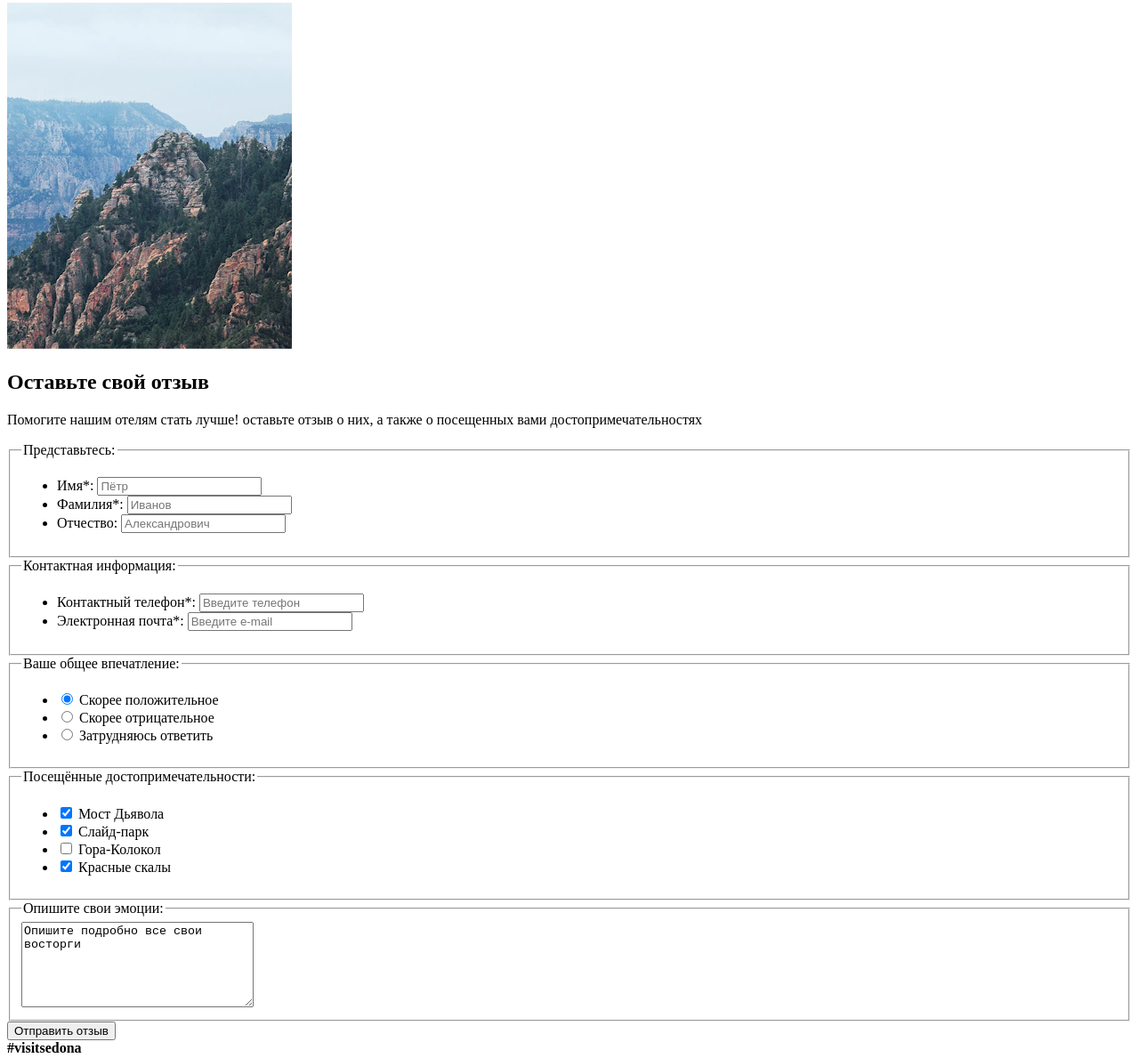
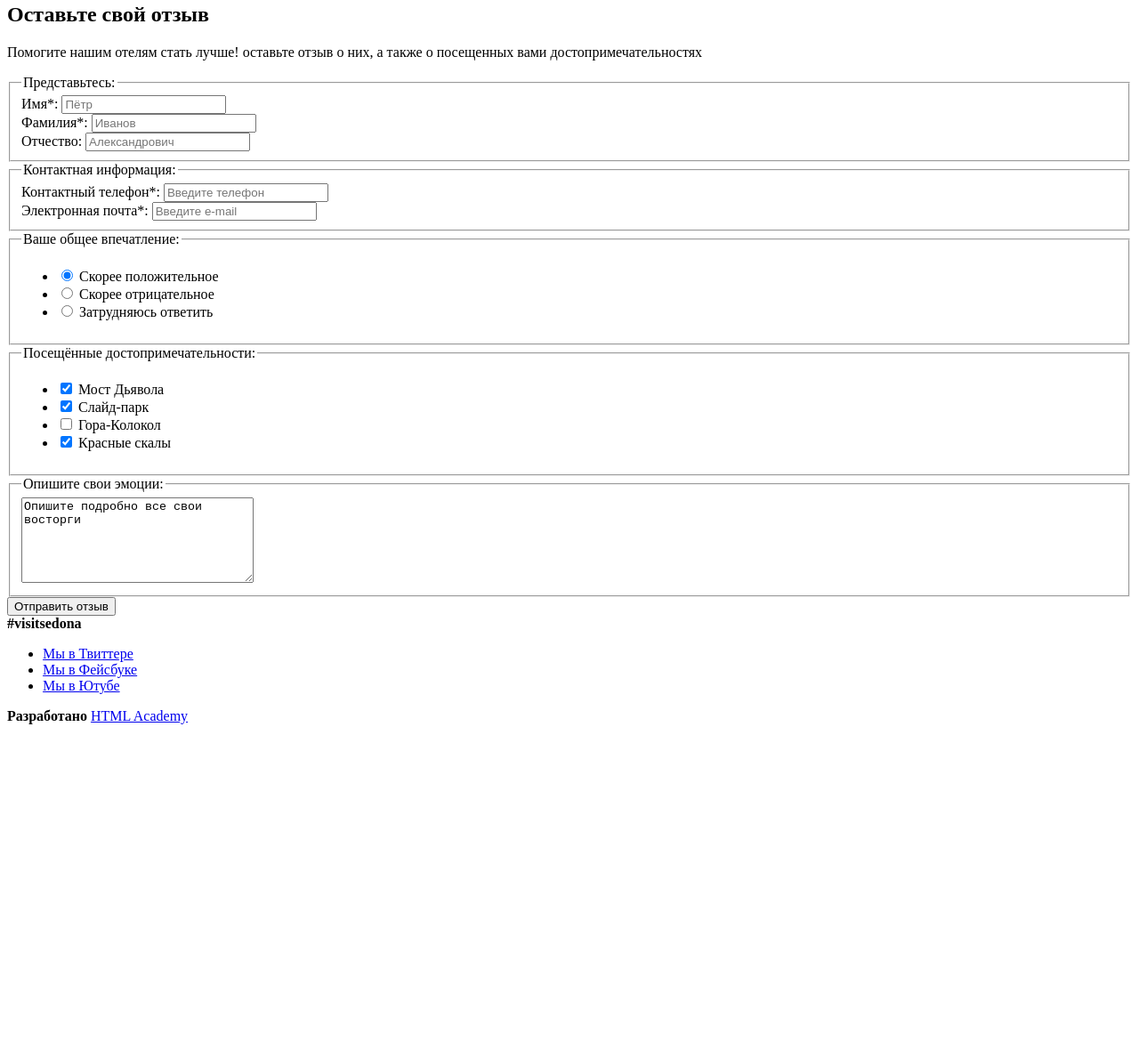
Before and after one commit to Shkerin/410531-sedona, a website: page form.html in a window 1280 px wide. Shown: the part 299-1488 px from the top of the page at 89% size. After the commit the page ends 1121 px from the top, so only its background shows below. Drawn offline with Linux system fonts and the light colour scheme.

Commit message:
Исправлены все замечания наставника

```diff
--- a/form.html
+++ b/form.html
@@ -34,103 +34,82 @@
 
 <main class="page-main">
   <h1 class="page-main__title">Sedona</h1>
-  <img class="page-main__background-image" src="img/background-mobile.jpg" width="320" height="389" alt="Изображение горы в Седоне">
   <section class="review">
     <h2 class="review__title">Оставьте свой отзыв</h2>
     <p class="review__description">
       Помогите нашим отелям стать лучше! оставьте отзыв о них, а также о посещенных вами достопримечательностях
     </p>
-    <form class="review__form" action="https://echo.htmlacademy.ru" method="post">
-      <fieldset class="review__fieldset">
-        <legend class="review__legend">Представьтесь:</legend>
-        <ul class="review__list">
-          <li class="review__item">
-            <label class="review__label" for="first-name">Имя*:</label>
-            <input class="review__input" id="first-name" type="text" name="first-name" placeholder="Пётр" required>
+    <form class="form" action="https://echo.htmlacademy.ru" method="post">
+      <fieldset class="form__fieldset">
+        <legend class="form__legend">Представьтесь:</legend>
+        <div class="form__group">
+          <label class="form__label" for="first-name">Имя*:</label>
+          <input class="form__field" id="first-name" type="text" name="first-name" placeholder="Пётр" required>
+        </div>
+        <div class="form__group">
+          <label class="form__label" for="last-name">Фамилия*:</label>
+          <input class="form__field" id="last-name" type="text" name="last-name" placeholder="Иванов" required>
+        </div>
+        <div class="form__group">
+          <label class="form__label" for="middle-name">Отчество:</label>
+          <input class="form__field" id="middle-name" type="text" name="middle-name" placeholder="Александрович">
+        </div>
+      </fieldset>
+      <fieldset class="form__fieldset">
+        <legend class="form__legend">Контактная информация:</legend>
+        <div class="form__group">
+          <label class="form__label" for="telephone">Контактный телефон*:</label>
+          <input class="form__field" id="telephone" type="tel" name="telephone" placeholder="Введите телефон" required>
+        </div>
+        <div class="form__group">
+          <label class="form__label" for="email">Электронная почта*:</label>
+          <input class="form__field" id="email" type="email" name="email" placeholder="Введите e-mail" required>
+        </div>
+      </fieldset>
+      <fieldset class="form__fieldset">
+        <legend class="form__legend">Ваше общее впечатление:</legend>
+        <ul class="form__list">
+          <li class="form__item">
+            <input class="form__field-radio" id="review-positive" type="radio" name="review" value="positive" checked>
+            <label class="form__label-radio" for="review-positive">Скорее положительное</label>
           </li>
-          <li class="review__item">
-            <label class="review__label" for="last-name">Фамилия*:</label>
-            <input class="review__input" id="last-name" type="text" name="last-name" placeholder="Иванов" required>
+          <li class="form__item">
+            <input class="form__field-radio" id="review-negative" type="radio" name="review" value="negative">
+            <label class="form__label-radio" for="review-negative">Скорее отрицательное</label>
           </li>
-          <li class="review__item">
-            <label class="review__label" for="middle-name">Отчество:</label>
-            <input class="review__input" id="middle-name" type="text" name="middle-name" placeholder="Александрович">
+          <li class="form__item">
+            <input class="form__field-radio" id="review-difficult" type="radio" name="review" value="difficult">
+            <label class="form__label-radio" for="review-difficult">Затрудняюсь ответить</label>
           </li>
         </ul>
       </fieldset>
-      <fieldset class="review__fieldset">
-        <legend class="review__legend">Контактная информация:</legend>
-        <ul class="review__list">
-          <li class="review__item">
-            <label class="review__label" for="telephone">Контактный телефон*:</label>
-            <input class="review__input" id="telephone" type="tel" name="telephone" placeholder="Введите телефон" required>
+      <fieldset class="form__fieldset">
+        <legend class="form__legend">Посещённые достопримечательности:</legend>
+        <ul class="form__list">
+          <li class="form__item">
+            <input class="form__field-checkbox" id="devils-bridge" type="checkbox" name="devils-bridge" checked>
+            <label class="form__label-checkbox" for="devils-bridge">Мост Дьявола</label>
           </li>
-          <li class="review__item">
-            <label class="review__label" for="email">Электронная почта*:</label>
-            <input class="review__input" id="email" type="email" name="email" placeholder="Введите e-mail" required>
+          <li class="form__item">
+            <input class="form__field-checkbox" id="slide-park" type="checkbox" name="slide-park" checked>
+            <label class="form__label-checkbox" for="slide-park">Слайд-парк</label>
+          </li>
+          <li class="form__item">
+            <input class="form__field-checkbox" id="mountain-bell" type="checkbox" name="mountain-bell">
+            <label class="form__label-checkbox" for="mountain-bell">Гора-Колокол</label>
+          </li>
+          <li class="form__item">
+            <input class="form__field-checkbox" id="red-rocks" type="checkbox" name="red-rocks" checked>
+            <label class="form__label-checkbox" for="red-rocks">Красные скалы</label>
           </li>
         </ul>
       </fieldset>
-      <fieldset class="review__fieldset">
-        <legend class="review__legend">Ваше общее впечатление:</legend>
-        <ul class="review__list">
-          <li class="review__item">
-            <label class="review__label-radio">
-              <input class="review__input-radio" type="radio" name="review" value="positive" checked>
-              <span class="review__text-radio">Скорее положительное</span>
-            </label>
-          </li>
-          <li class="review__item">
-            <label class="review__label-radio">
-              <input class="review__input-radio" type="radio" name="review" value="negative">
-              <span class="review__text-radio">Скорее отрицательное</span>
-            </label>
-          </li>
-          <li class="review__item">
-            <label class="review__label-radio">
-              <input class="review__input-radio" type="radio" name="review" value="difficult">
-              <span class="review__text-radio">Затрудняюсь ответить</span>
-            </label>
-          </li>
-        </ul>
+      <fieldset class="form__fieldset">
+        <legend class="form__legend">Опишите свои эмоции:</legend>
+        <textarea class="form__field form__field--textarea" name="comment"
+                  cols="30" rows="6">Опишите подробно все свои восторги</textarea>
       </fieldset>
-      <fieldset class="review__fieldset">
-        <legend class="review__legend">Посещённые достопримечательности:</legend>
-        <ul class="review__list">
-          <li class="review__item">
-            <label class="review__label-checkbox">
-              <input class="review__input-checkbox" type="checkbox" name="devils-bridge" checked>
-              <span class="review__text-checkbox">Мост Дьявола</span>
-            </label>
-          </li>
-          <li class="review__item">
-            <label class="review__label-checkbox">
-              <input class="review__input-checkbox" type="checkbox" name="slide-park" checked>
-              <span class="review__text-checkbox">Слайд-парк</span>
-            </label>
-          </li>
-          <li class="review__item">
-            <label class="review__label-checkbox">
-              <input class="review__input-checkbox" type="checkbox" name="mountain-bell">
-              <span class="review__text-checkbox">Гора-Колокол</span>
-            </label>
-          </li>
-          <li class="review__item">
-            <label class="review__label-checkbox">
-              <input class="review__input-checkbox" type="checkbox" name="red-rocks" checked>
-              <span class="review__text-checkbox">Красные скалы</span>
-            </label>
-          </li>
-        </ul>
-      </fieldset>
-      <fieldset class="review__fieldset">
-        <legend class="review__legend">Опишите свои эмоции:</legend>
-        <label class="review__label-textarea">
-          <textarea class="review__textarea" name="comment" cols="30"
-                    rows="6">Опишите подробно все свои восторги</textarea>
-        </label>
-      </fieldset>
-      <button class="review__button button" type="submit">Отправить отзыв</button>
+      <button class="form__button button" type="submit">Отправить отзыв</button>
     </form>
   </section>
 </main>
```
Also changed, not shown: index.html (+6 -7 lines), photo.html (+12 -10 lines).
